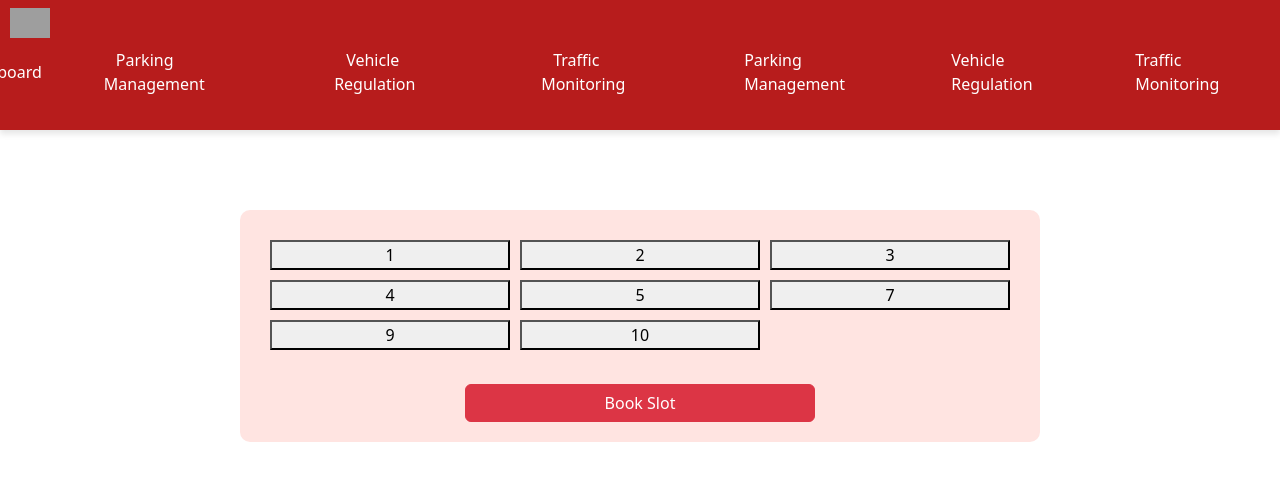
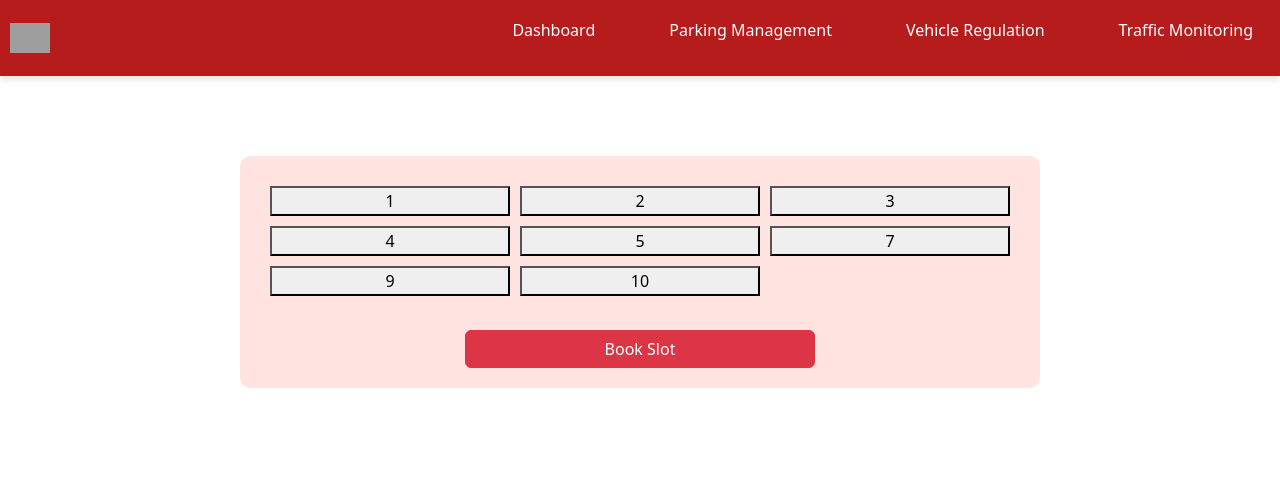
Before and after one commit to varun426/TVMS-App, a React (Create React App) app in the folder frontend/: page /available in a window 1280 px wide. Shown: the top 480 px of the page. Built offline with nearby package versions, Linux system fonts and the light colour scheme; grey boxes are pictures that could not be loaded.

Commit message:
Remove duplicate code from navigation bar

```diff
--- a/frontend/src/components/NavBar/NavigationBar.js
+++ b/frontend/src/components/NavBar/NavigationBar.js
@@ -21,9 +21,7 @@ const NavigationBar = () => {
         <li>
           <NavLink to="/traffic" className={({ isActive }) => isActive ? "active-link" : ""}>Traffic Monitoring</NavLink>
         </li>
-        <li>Parking Management</li>
-        <li onClick={() => navigate("/vehicle-regulation")}>Vehicle Regulation</li>
-        <li>Traffic Monitoring</li>
+
       </ul>
     </div>
   );
```
